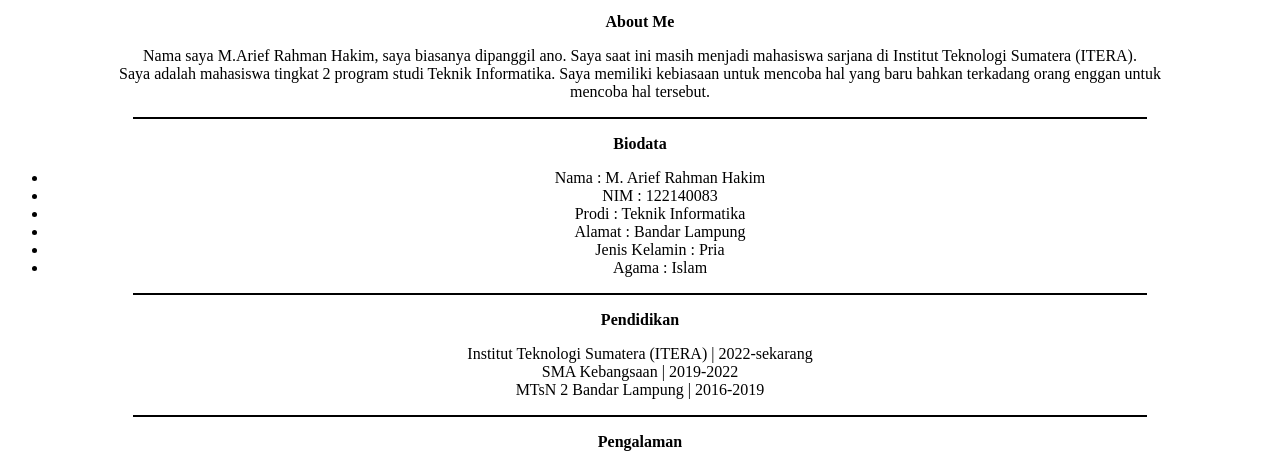
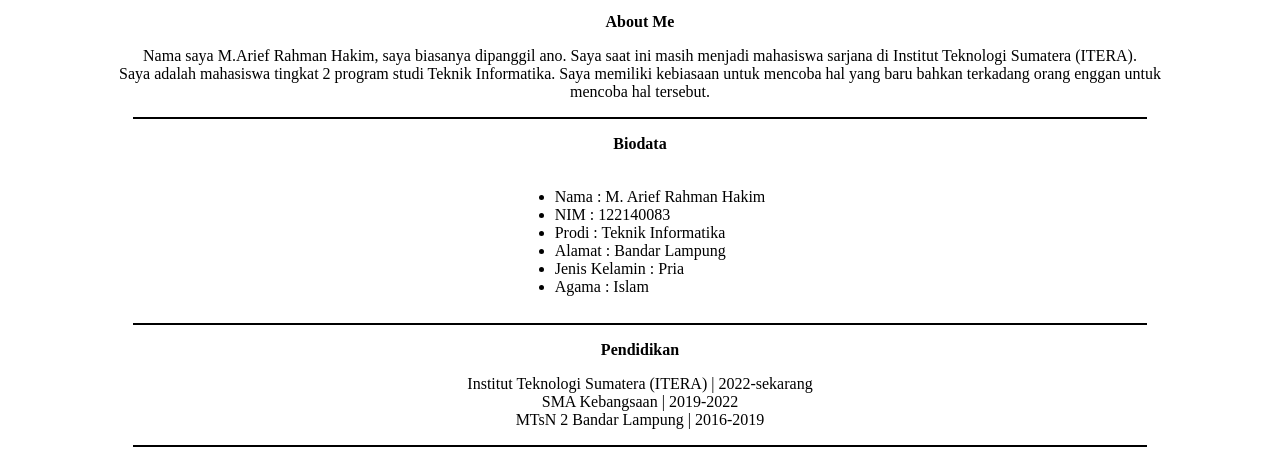
Before and after one commit to akuayip/Portofolio, a plain HTML site: page index.html in a window 1280 px wide. Shown: the part 499-952 px from the top of the page. Drawn offline with Linux system fonts and the light colour scheme.

Commit message:
update terkait unordered list

```diff
--- a/index.html
+++ b/index.html
@@ -26,6 +26,9 @@
             <p>
                 <b>Biodata</b>
             </p>
+            <table border="0px">
+                <tr>
+                    <td>
                         <ul>
                             <li>Nama : M. Arief Rahman Hakim</li>
                             <li>NIM  : 122140083</li>
@@ -34,7 +37,9 @@
                             <li>Jenis Kelamin : Pria</li>
                             <li>Agama : Islam</li>
                         </ul>
-
+                    </td>
+                </tr>
+            </table>
 
             <hr size="2px" width="80%" color="black">
             <p>
```
Lines whose indentation alone changed are shown as unchanged.
